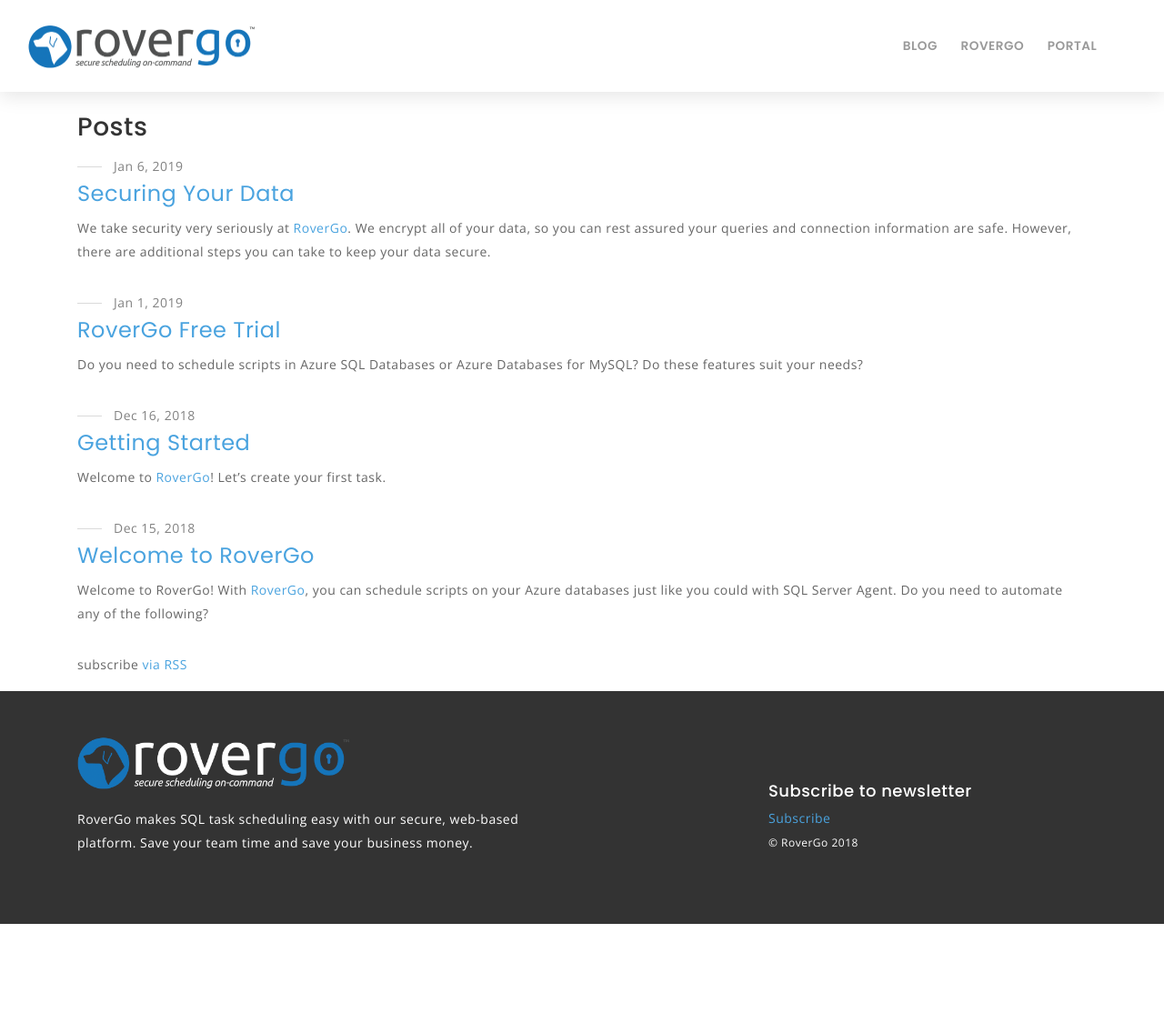
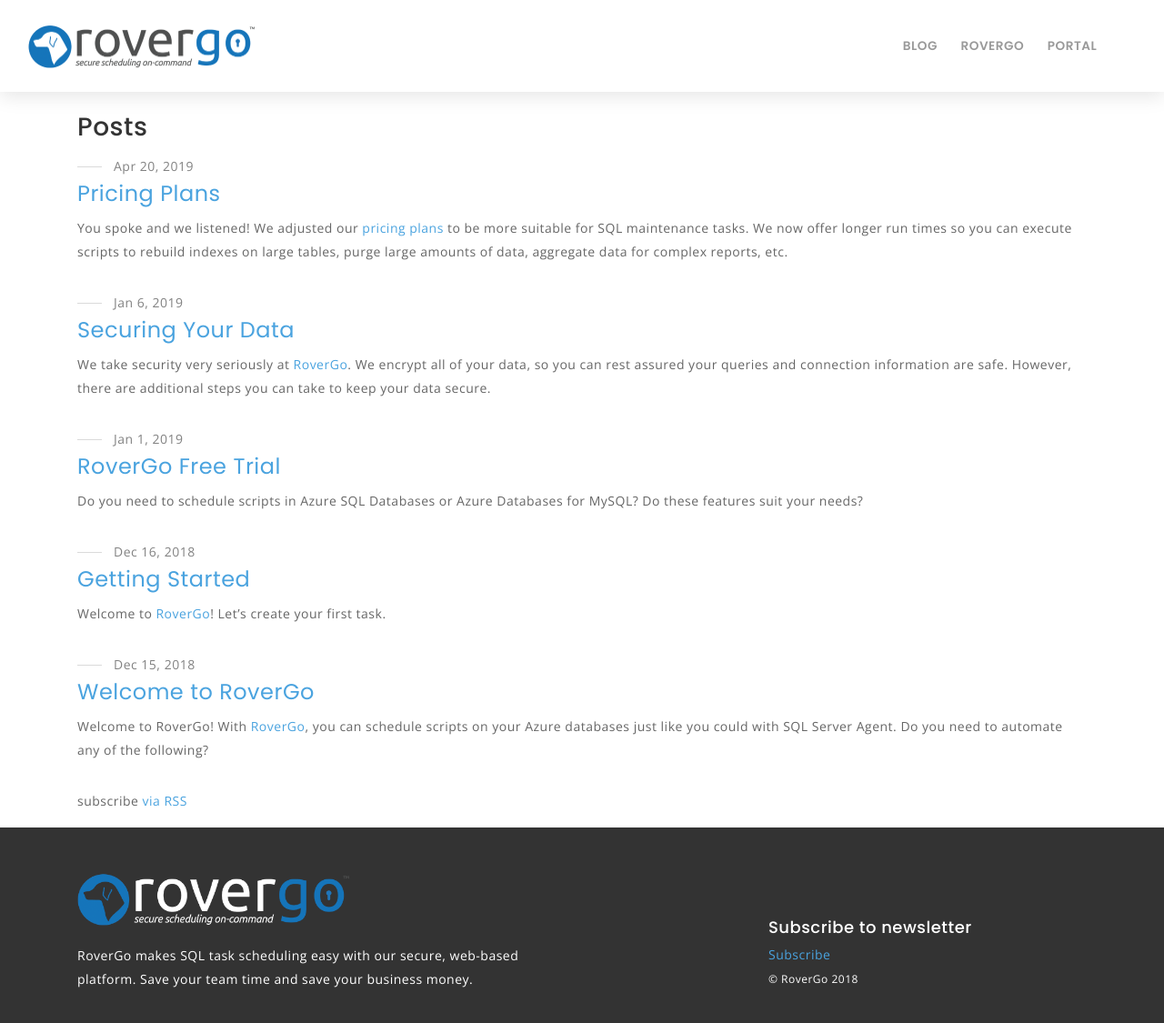
Before and after one commit to RoverGo/rovergo.github.io, a Jekyll site: the page built from index.md, in a window 1280 px wide and 1166 px high. Shown: the top 1125 px of the window at 91% size. Built offline with Jekyll 4.4.1, drawn with Linux system fonts in a browser that asks for light colours.

Commit message:
added pricing post

```diff
--- a/_config.yml
+++ b/_config.yml
@@ -36,7 +36,7 @@ theme: minima
 plugins:
   - jekyll-feed
 
-rovergo_website: "https://rovergo.io"
+rovergo_website: "https://www.rovergo.io"
 rovergo_portal: "https://app.rovergo.io"
 
 copyright: "&copy; RoverGo 2018"
--- /dev/null
+++ b/_posts/2019-04-20-pricing-plans.md
@@ -0,0 +1,15 @@
+---
+layout: post
+title:  "Pricing Plans"
+date:   2019-04-20
+comments: true
+categories: [rovergo, pricing, plans]
+---
+
+You spoke and we listened! We adjusted our [pricing plans]({{site.rovergo_website}}/Pricing) to be more suitable for SQL maintenance tasks. We now offer longer run times so you can execute scripts to rebuild indexes on large tables, purge large amounts of data, aggregate data for complex reports, etc.
+
+[![Pricing Plans](/assets/images/pricing-plans.png)]({{site.rovergo_website}}/Pricing)
+
+We also offer custom plans tailored for your specific needs. [Get in touch]({{site.rovergo_website}}/Contact) for a quote. Still not sure if RoverGo is right for you? Sign up for a [free trial]({{site.rovergo_portal}}/Account/Register) so you can try it out before purchasing a plan.
+
+What do you think? We'd love to hear more of your feedback. You can take our [short survey](https://goo.gl/forms/nsAvsoobDGggM19n2) (and get two months free!) or [contact us]({{site.rovergo_website}}/Contact) directly.
```
Also changed, not shown: assets/images/pricing-plans.png (added).
